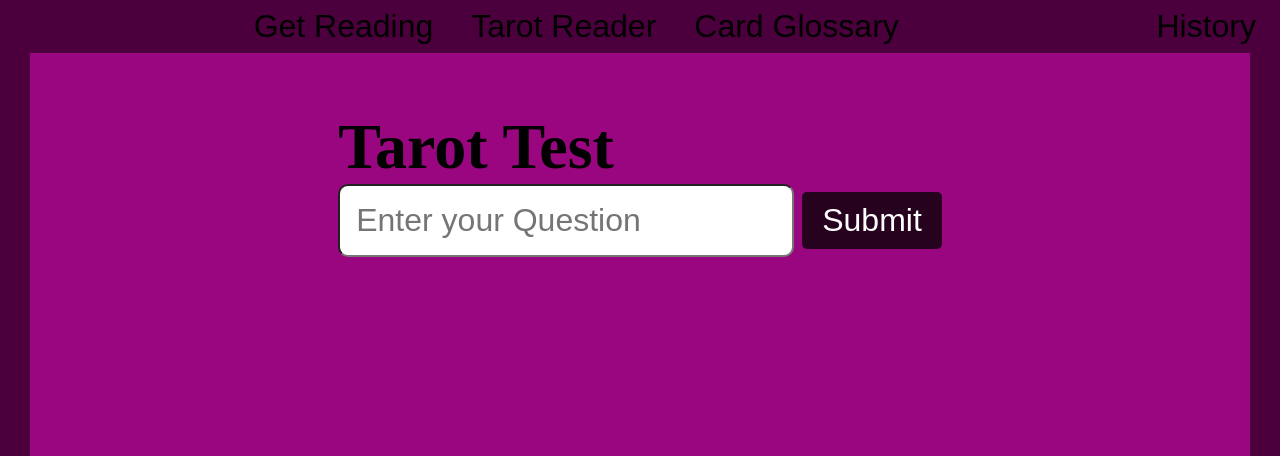
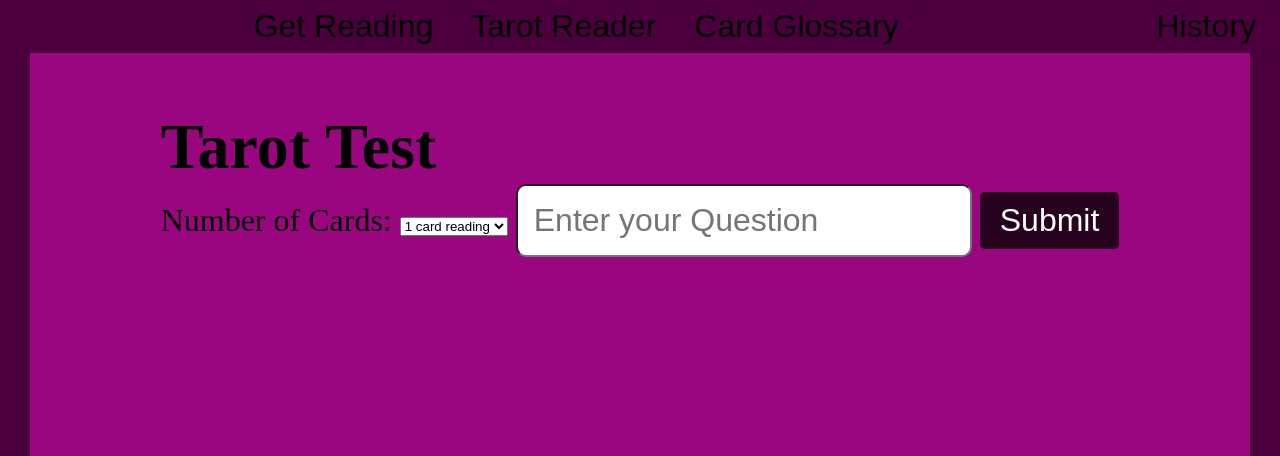
Before and after one commit to PandoraV1/Tarot-Reader, a Flask app: page /reader in a window 1280 px wide. Shown: the top 456 px of the page. Run offline with Flask 3, Linux system fonts and the light colour scheme.

Commit message:
added drop down to select number of cards in reading

```diff
--- a/Tarot_Reader/templates/cards.html
+++ b/Tarot_Reader/templates/cards.html
@@ -49,6 +49,16 @@
         <h1>Tarot Test</h1>
 
         <form method="post">
+            <label for="num_cards">Number of Cards:</label>
+            <select name="num_cards" id="num_cards">
+                <option value="1">1 card reading</option>
+                <option value="2">2 card reading</option>
+                <option value="3">3 card reading</option>
+                <option value="4">4 card reading</option>
+                <option value="5">5 card reading</option>
+                <option value="6">6 card reading</option>
+            </select>
+
             <input type="text" name="Q" id="Q" placeholder="Enter your Question"
                 value="{{ user_question or '' }}" />
             <button class="mybutton">Submit</button>
```
